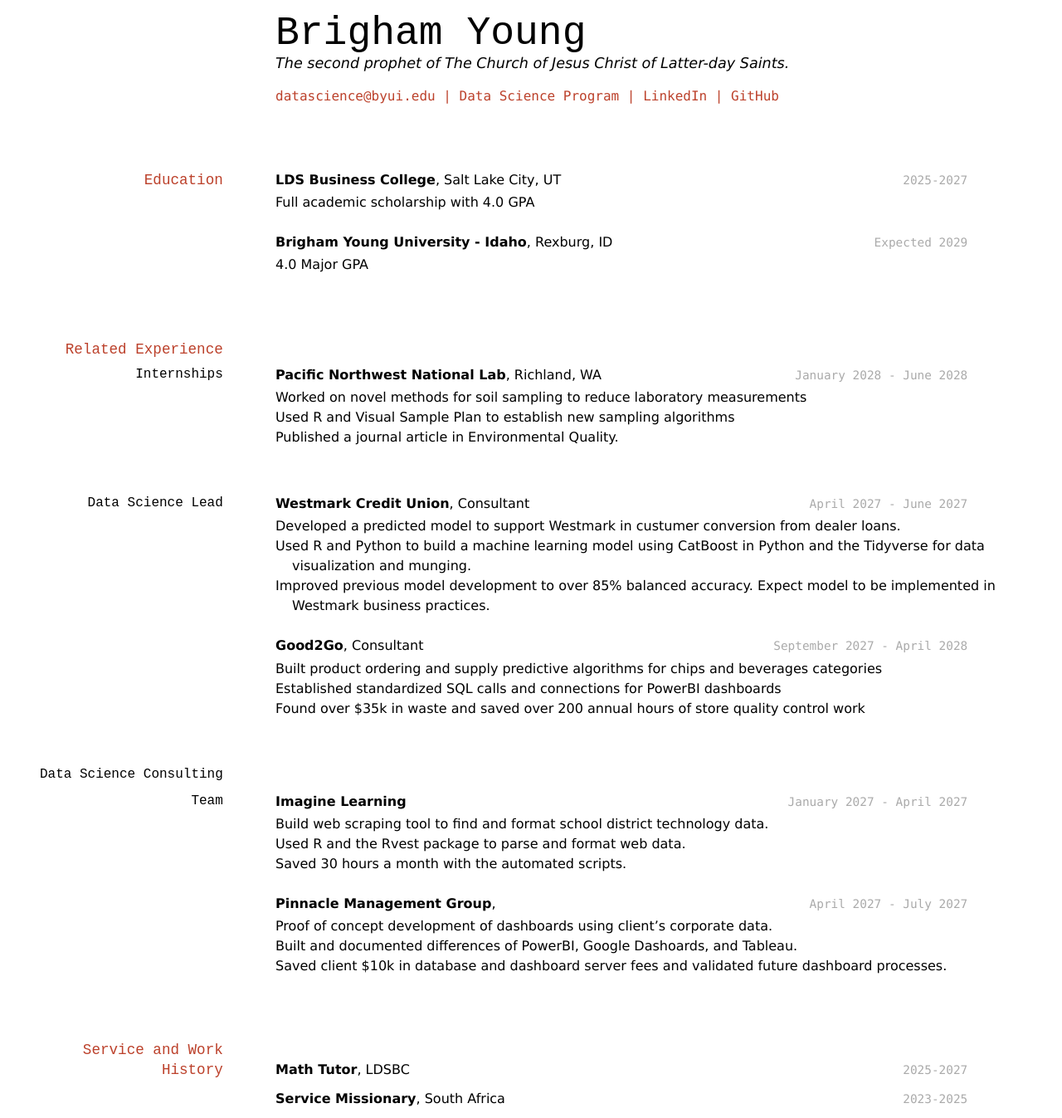
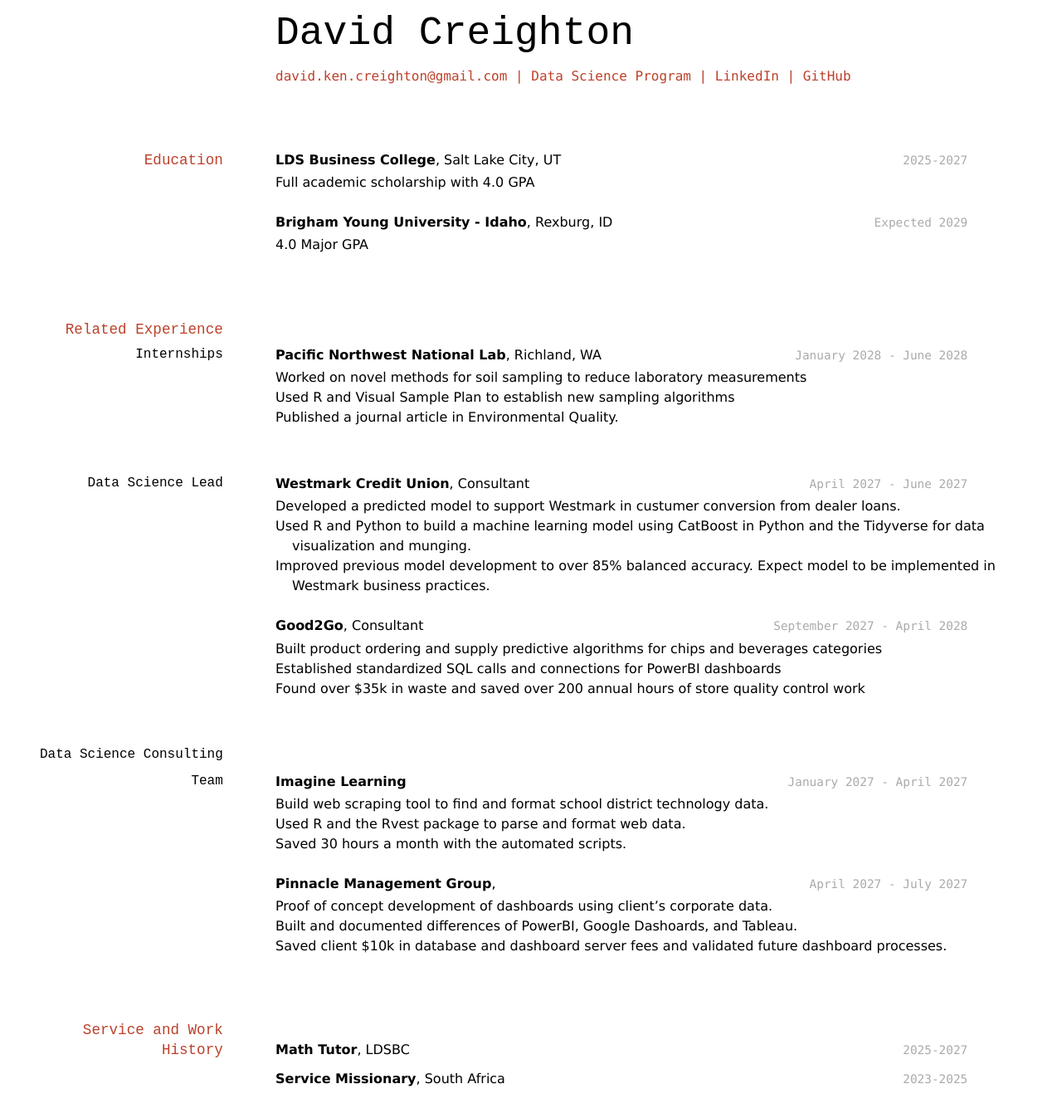
Before and after one commit to byuids-resumes/creighton_resume, a Jekyll site: the page built from docs/index.md, in a window 1280 px wide. Shown: the whole page at 83% size. Built offline with Jekyll 4.4.1, drawn with Linux system fonts in a browser that asks for light colours; after the commit the page ends 1323 px from its top, so only the background shows below that.

Commit message:
getting github setup

```diff
--- a/docs/index.md
+++ b/docs/index.md
@@ -1,12 +1,12 @@
 ---
 layout: cv
-title: Brigham Young's Resume
+title: David Creighton's Resume
 ---
-# Brigham Young
-The second prophet of The Church of Jesus Christ of Latter-day Saints.
+# David Creighton
+
 
 <div id="webaddress">
-<a href="datascience@byui.edu">datascience@byui.edu</a>
+<a href="david.ken.creighton@gmail.com">david.ken.creighton@gmail.com</a>
 | <a href="https://byuidatascience.github.io/development.html">Data Science Program</a>
 | <a href="https://www.linkedin.com/groups/13537407/">LinkedIn</a>
 | <a href="https://github.com/byuids-resumes">GitHub</a>
```
